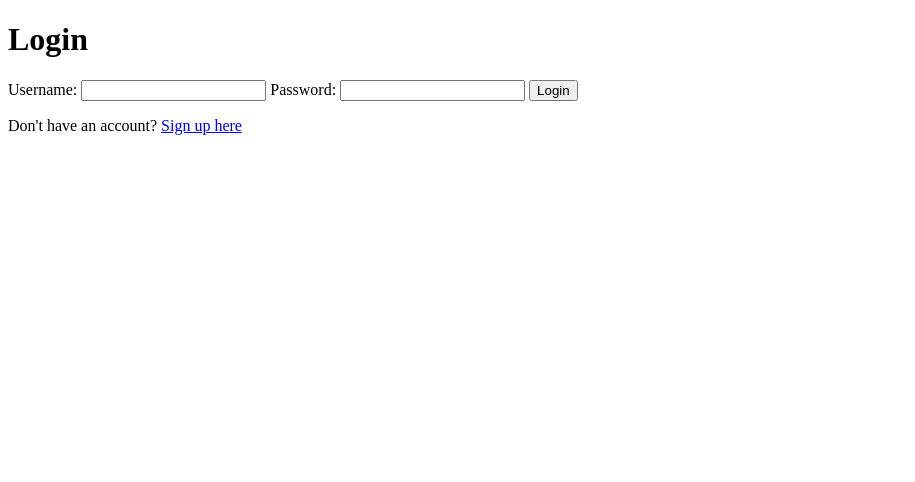
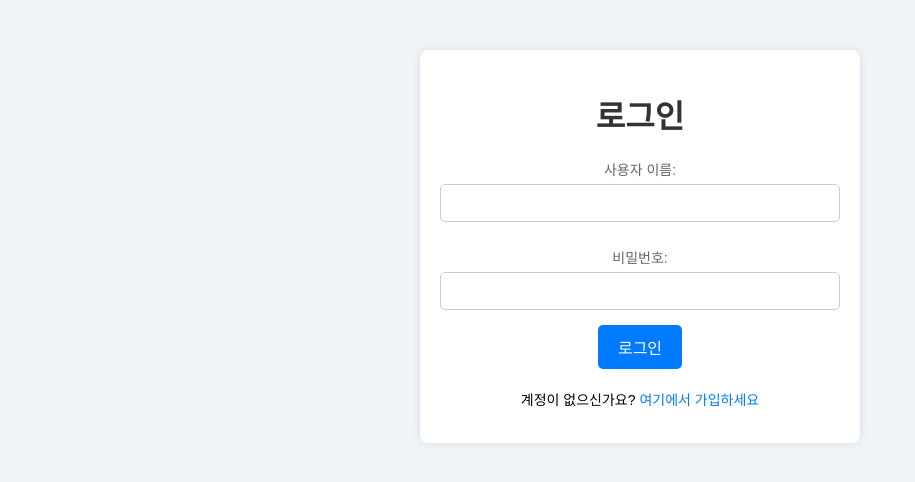
Before and after one commit to DevSmapy/snacinet, a Django app: page /login/ in a window 1280 px wide. Shown: the top 482 px of the page, without its empty margins (0-915 px from the left). Run offline with Django 5.2, Linux system fonts and the light colour scheme.

Commit message:
feat: Change 'login.html'

```diff
--- a/snacinet/accounts/templates/login.html
+++ b/snacinet/accounts/templates/login.html
@@ -1,17 +1,79 @@
 <!DOCTYPE html>
-<html>
+<html lang="ko">
 <head>
-    <title>Login</title>
+    <meta charset="UTF-8">
+    <meta name="viewport" content="width=device-width, initial-scale=1.0">
+    <title>로그인</title>
+    <style>
+        body {
+            font-family: Arial, sans-serif;
+            background-color: #f0f4f8;
+            margin: 0;
+            padding: 0;
+            text-align: center;
+        }
+        .container {
+            max-width: 400px;
+            margin: 50px auto;
+            padding: 20px;
+            background-color: #ffffff;
+            border-radius: 8px;
+            box-shadow: 0 0 10px rgba(0, 0, 0, 0.1);
+        }
+        h1 {
+            color: #333333;
+        }
+        label {
+            display: block;
+            margin: 10px 0 5px;
+            font-size: 14px;
+            color: #666666;
+        }
+        input[type="text"],
+        input[type="password"] {
+            width: calc(100% - 22px);
+            padding: 10px;
+            margin-bottom: 15px;
+            border: 1px solid #cccccc;
+            border-radius: 5px;
+            font-size: 14px;
+        }
+        button {
+            padding: 10px 20px;
+            font-size: 16px;
+            color: #ffffff;
+            background-color: #007bff;
+            border: none;
+            border-radius: 5px;
+            cursor: pointer;
+        }
+        button:hover {
+            background-color: #0056b3;
+        }
+        p {
+            margin-top: 20px;
+            font-size: 14px;
+        }
+        a {
+            color: #007bff;
+            text-decoration: none;
+        }
+        a:hover {
+            text-decoration: underline;
+        }
+    </style>
 </head>
 <body>
-    <h1>Login</h1>
-    <form method="POST" action="{% url 'login' %}">
-        <label for="username">Username:</label>
-        <input type="text" id="username" name="username">
-        <label for="password">Password:</label>
-        <input type="password" id="password" name="password">
-        <button type="submit">Login</button>
-    </form>
-    <p>Don't have an account? <a href="{% url 'register' %}">Sign up here</a></p>
+    <div class="container">
+        <h1>로그인</h1>
+        <form method="POST" action="{% url 'login' %}">
+            <label for="username">사용자 이름:</label>
+            <input type="text" id="username" name="username" required>
+            <label for="password">비밀번호:</label>
+            <input type="password" id="password" name="password" required>
+            <button type="submit">로그인</button>
+        </form>
+        <p>계정이 없으신가요? <a href="{% url 'register' %}">여기에서 가입하세요</a></p>
+    </div>
 </body>
 </html>
```
